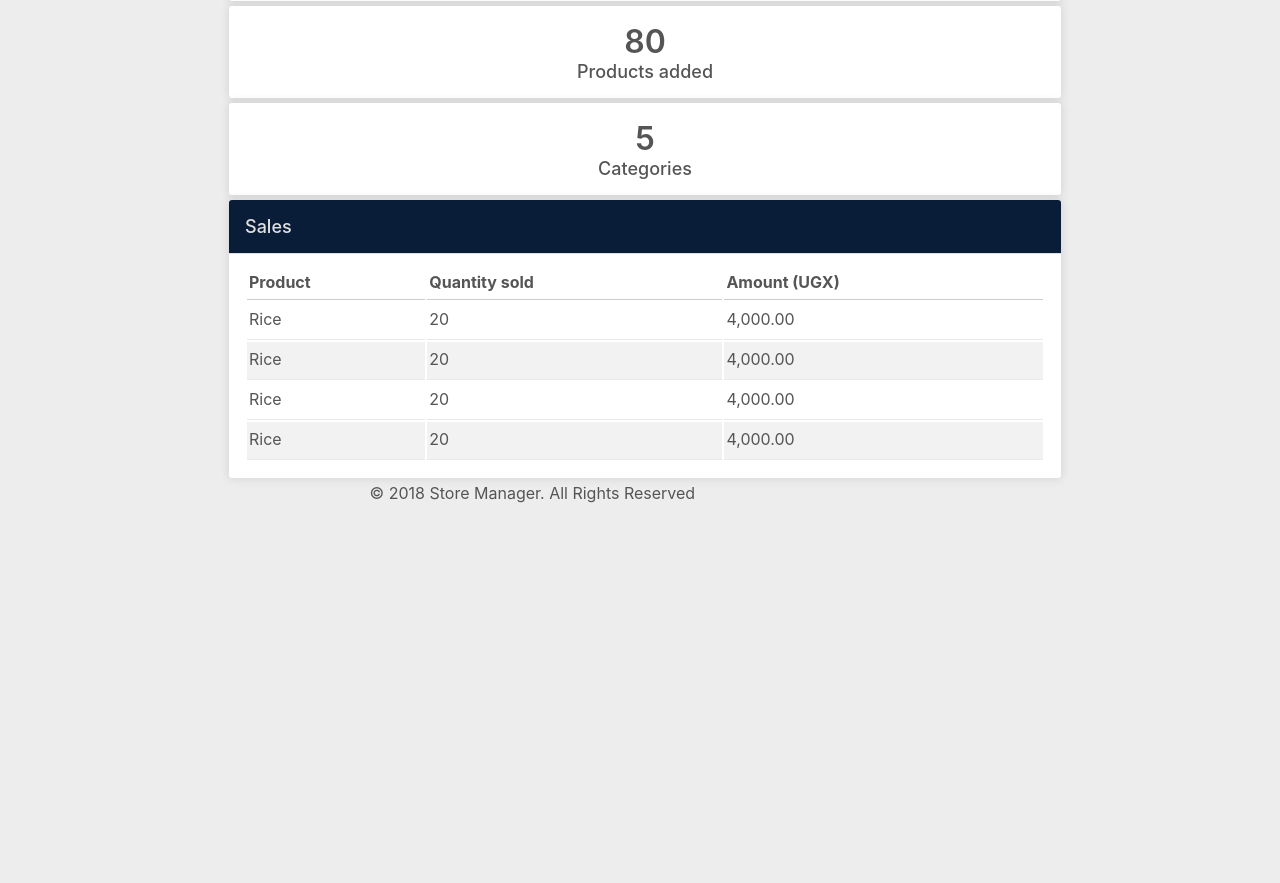
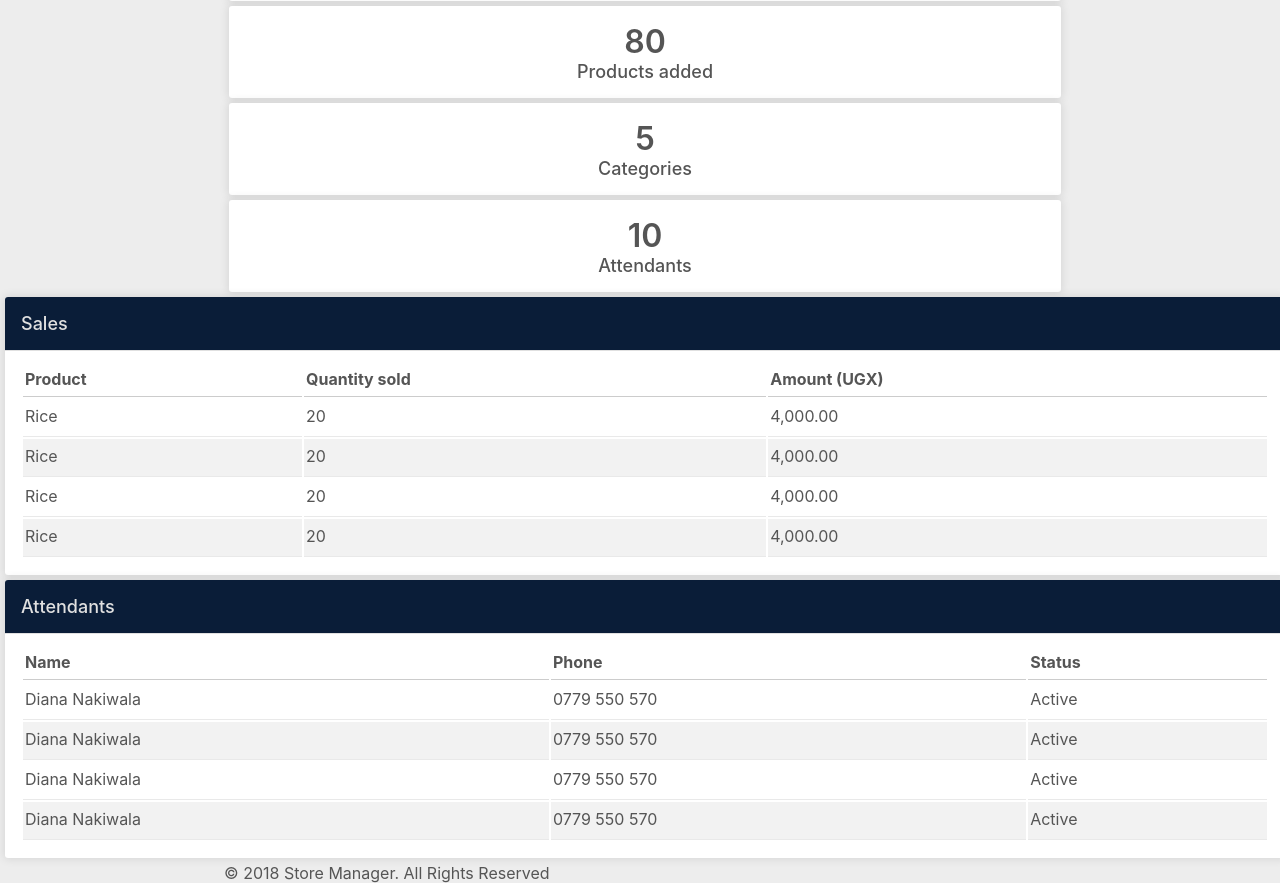
Before and after one commit to Dianawats/store-manager, a Python web app: template UI/templates/admin/index.html in a window 1280 px wide. Shown: the part 284-1167 px from the top of the page. Before the commit the page ends 787 px from the top, so only its background shows below. Run offline with Jinja, Linux system fonts and the light colour scheme; the template is opened without the code that fills it, so the values that code supplies are empty.

Commit message:
update index file in admin folder[Fixes #161111730]

```diff
--- a/UI/templates/admin/index.html
+++ b/UI/templates/admin/index.html
@@ -78,6 +78,15 @@
 				    	</div>
 			    	</div>
                 </div>
+                <div class="side-3 pull-left">
+			    	<div class="card products">
+			    		<div class="card-content align-center">
+				    		<h1>10</h1>
+				    		<h3>Attendants</h3>
+				    	</div>
+			    	</div>
+			    </div>
+			</div>
 
             </div>
 
@@ -127,7 +136,52 @@
 				    	</div>
 			    	</div>
                 </div>
+                <div class="side-6 pull-left">
+				    <div class="card products">
+			    		<div class="card-title">
+				    		<h3>Attendants</h3>
+				    	</div>
 
+				    	<div class="card-content">
+				    		<table class="table-striped">
+				    			<thead>
+				    				<th>Name</th>
+				    				<th>Phone</th>
+				    				<th>Status</th>
+				    			</thead>
+
+				    			<tbody>
+				    				<tr>
+				    					<td>Diana Nakiwala</td>
+				    					<td>0779 550 570</td>
+				    					<td>Active</td>
+				    				</tr>
+
+				    				<tr>
+				    					<td>Diana Nakiwala</td>
+				    					<td>0779 550 570</td>
+				    					<td>Active</td>
+				    				</tr>
+
+				    				<tr>
+				    					<td>Diana Nakiwala</td>
+				    					<td>0779 550 570</td>
+				    					<td>Active</td>
+				    				</tr>
+
+				    				<tr>
+				    					<td>Diana Nakiwala</td>
+				    					<td>0779 550 570</td>
+				    					<td>Active</td>
+				    				</tr>
+				    			</tbody>
+				    		</table>
+				    	</div>
+			    	</div>
+			    </div>
+		    </div>
+	    </div>
+    </div>
 
     <footer>
         <div class="container">
```
Lines whose indentation alone changed are shown as unchanged.
